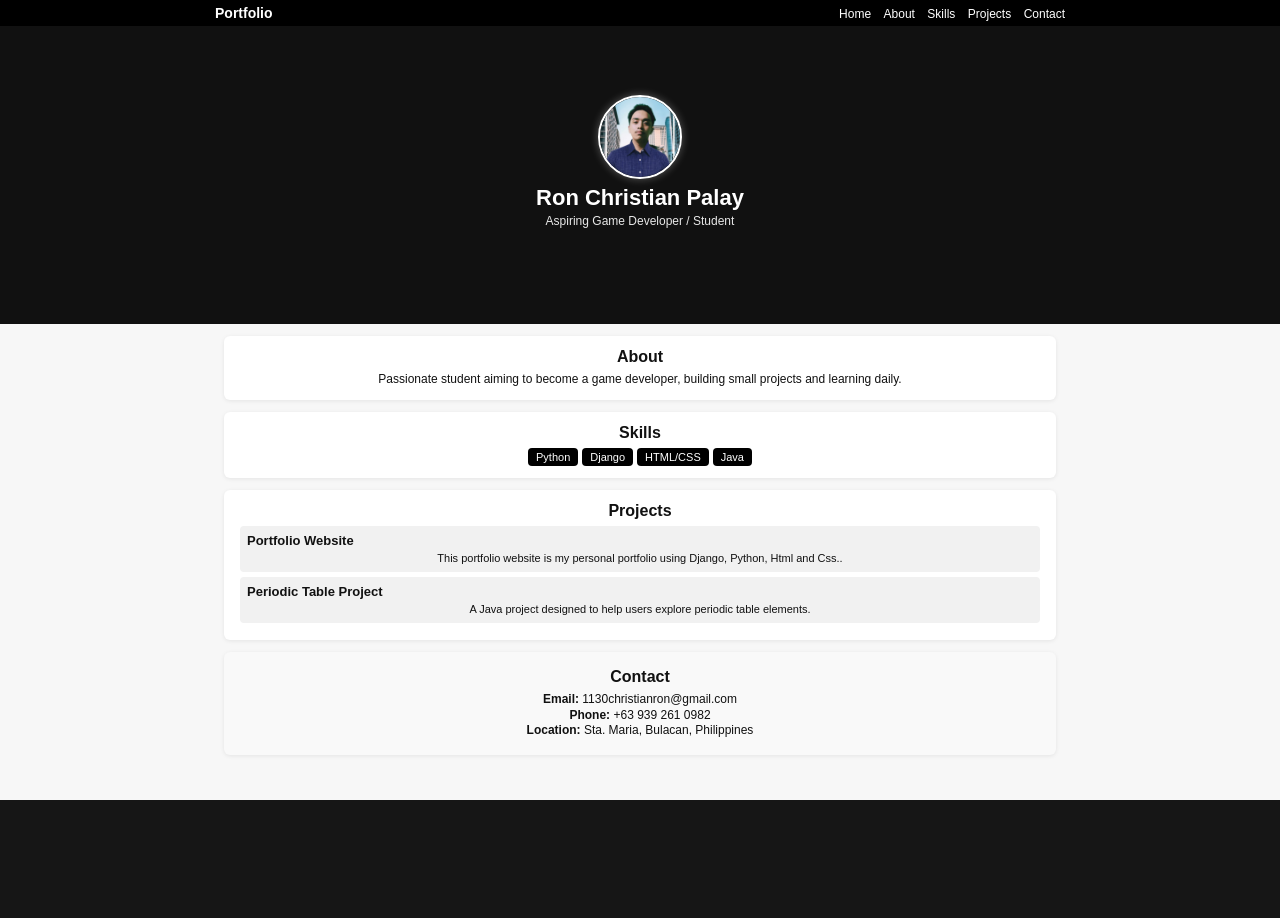
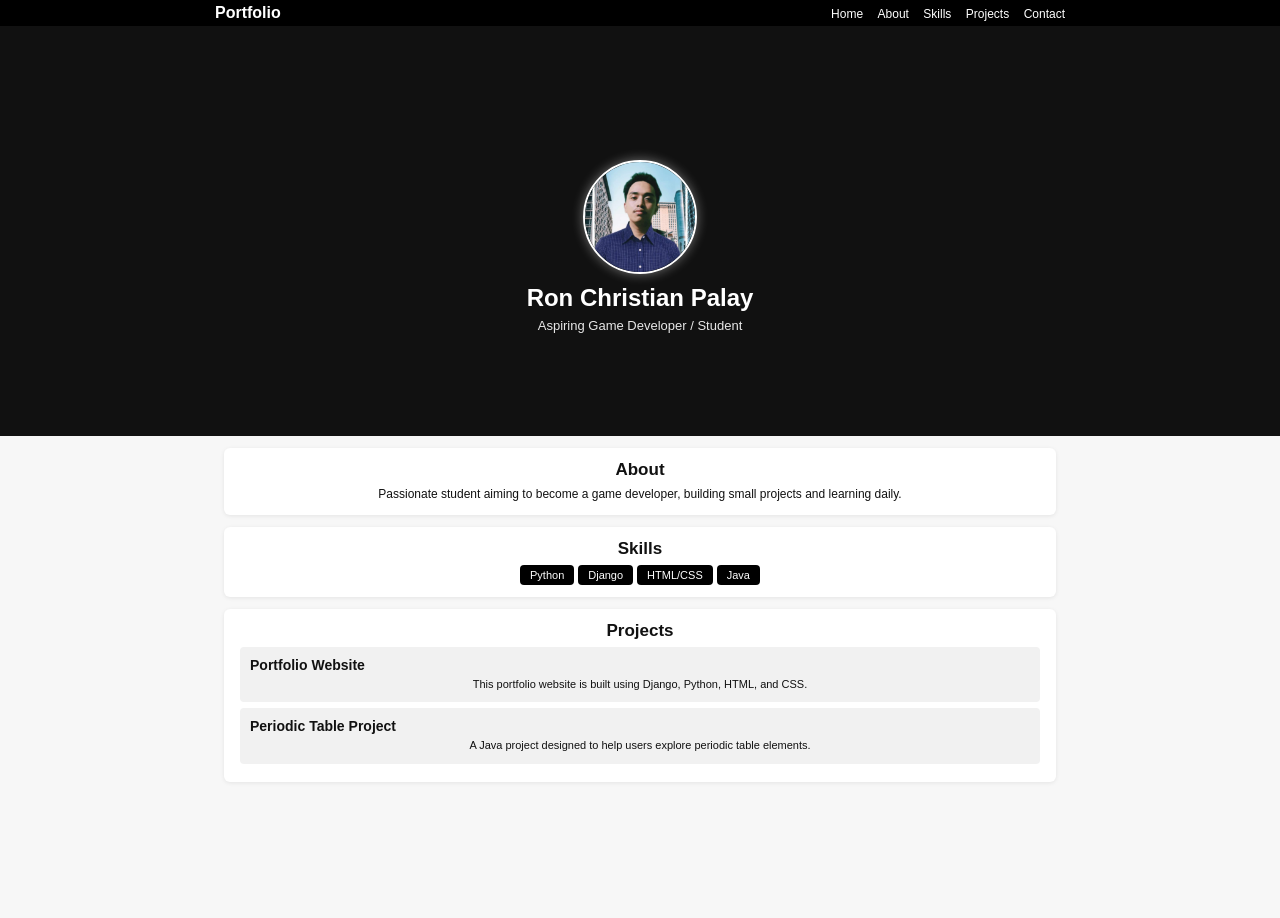
Before and after one commit to 1130christianron-art/palayportfolio, a Django app: page / in a window 1280 px wide. Before the commit the page ends 800 px from the top, so only its background shows below. Run offline with Django 5.2, Linux system fonts and the light colour scheme.

Commit message:
Update Home page picture

```diff
--- a/myapp/templates/home.html
+++ b/myapp/templates/home.html
@@ -4,7 +4,7 @@
 <head>
     <meta charset="UTF-8">
     <meta name="viewport" content="width=device-width, initial-scale=1.0">
-    <title> Portfolio</title>
+    <title>Portfolio</title>
 
     <style>
         body {
@@ -15,18 +15,18 @@
             scroll-behavior: smooth;
         }
 
-
+        /* PROFILE PHOTO */
         .profile-photo {
-            width: 80px;
-            height: 80px;
+            width: 110px;
+            height: 110px;
             border-radius: 50%;
             object-fit: cover;
             border: 2px solid #fff;
-            margin-bottom: 6px;
-            box-shadow: 0 0 8px rgba(255,255,255,0.3);
+            margin-bottom: 10px;
+            box-shadow: 0 0 12px rgba(255,255,255,0.4);
         }
 
-
+        /* FADE ANIMATION */
         .fade {
             opacity: 0;
             transform: translateY(6px);
@@ -37,7 +37,7 @@
             transform: translateY(0);
         }
 
-
+        /* NAVBAR */
         nav {
             background: #000;
             padding: 4px 0;
@@ -59,13 +59,13 @@
 
         .logo {
             color: #fff;
-            font-size: 14px;
+            font-size: 16px;
             font-weight: 600;
         }
 
         .nav-links a {
             color: #fff;
-            margin-left: 8px;
+            margin-left: 10px;
             font-size: 12px;
             text-decoration: none;
             transition: 0.2s;
@@ -75,9 +75,9 @@
             color: #aaa;
         }
 
-
+        /* HERO SECTION */
         header {
-            height: 38vh;
+            height: 42vh;
             display: flex;
             flex-direction: column;
             justify-content: center;
@@ -85,21 +85,22 @@
             text-align: center;
             background: #111;
             color: white;
-            padding: 10px 15px;
+            padding: 20px;
+            padding-top: 80px;
         }
 
         header h1 {
-            font-size: 22px;
+            font-size: 24px;
             margin: 0;
         }
 
         header p {
-            font-size: 12px;
-            margin: 3px 0 0;
+            font-size: 13px;
+            margin: 5px 0 0;
             opacity: 0.9;
         }
 
-
+        /* SECTIONS */
         section {
             padding: 12px 16px;
             margin: 12px auto;
@@ -113,17 +114,17 @@
         h2 {
             text-align: center;
             margin: 0 0 6px;
-            font-size: 16px;
+            font-size: 17px;
         }
 
         p {
             margin: 0;
             font-size: 12px;
-            line-height: 1.3;
+            line-height: 1.4;
             text-align: center;
         }
 
-
+        /* SKILLS */
         .skill-box {
             display: flex;
             justify-content: center;
@@ -135,7 +136,7 @@
         .skill {
             background: #000;
             color: white;
-            padding: 3px 8px;
+            padding: 4px 10px;
             border-radius: 4px;
             font-size: 11px;
             transition: 0.2s;
@@ -145,12 +146,12 @@
             background: #444;
         }
 
-
+        /* PROJECTS */
         .project {
             background: #f1f1f1;
-            padding: 7px;
+            padding: 10px;
             border-radius: 4px;
-            margin: 5px 0;
+            margin: 6px 0;
             transition: 0.2s;
         }
 
@@ -159,24 +160,24 @@
         }
 
         .project h3 {
-            margin: 0 0 3px;
-            font-size: 13px;
+            margin: 0 0 4px;
+            font-size: 14px;
         }
 
         .project p {
             font-size: 11px;
         }
 
-
+        /* CONTACT */
         #contact {
-            background: #f9f9f9;
-            padding: 16px;
+            background: #fafafa;
+            padding: 18px;
         }
 
         .contact-info {
             text-align: center;
             font-size: 12px;
-            line-height: 1.5;
+            line-height: 1.6;
         }
 
         .contact-info a {
@@ -192,7 +193,7 @@
 
 <body>
 
-
+    <!-- NAVBAR -->
     <nav>
         <div class="nav-container">
             <div class="logo">Portfolio</div>
@@ -206,20 +207,20 @@
         </div>
     </nav>
 
-
+    <!-- HERO -->
     <header id="home">
         <img src="{% static 'portfolio/photo.jpg' %}" alt="Profile photo" class="profile-photo">
         <h1>Ron Christian Palay</h1>
         <p>Aspiring Game Developer / Student</p>
     </header>
 
-
+    <!-- ABOUT -->
     <section id="about" class="fade">
         <h2>About</h2>
         <p>Passionate student aiming to become a game developer, building small projects and learning daily.</p>
     </section>
 
-
+    <!-- SKILLS -->
     <section id="skills" class="fade">
         <h2>Skills</h2>
         <div class="skill-box">
@@ -230,39 +231,45 @@
         </div>
     </section>
 
-
+    <!-- PROJECTS -->
     <section id="projects" class="fade">
         <h2>Projects</h2>
         <div class="project">
             <h3>Portfolio Website</h3>
-            <p>This portfolio website is my personal portfolio using Django, Python, Html and Css..</p>
+            <p>This portfolio website is built using Django, Python, HTML, and CSS.</p>
         </div>
+
         <div class="project">
             <h3>Periodic Table Project</h3>
             <p>A Java project designed to help users explore periodic table elements.</p>
         </div>
     </section>
 
-
+    <!-- CONTACT -->
     <section id="contact" class="fade">
         <h2>Contact</h2>
         <div class="contact-info">
-            <p><strong>Email:</strong> <a href="mailto:1130christianron@gmail.com">1130christianron@gmail.com</a></p>
-            <p><strong>Phone:</strong> <a href="tel:+639392610982">+63 939 261 0982</a></p>
+            <p><strong>Email:</strong>
+                <a href="mailto:1130christianron@gmail.com">1130christianron@gmail.com</a>
+            </p>
+            <p><strong>Phone:</strong>
+                <a href="tel:+639392610982">+63 939 261 0982</a>
+            </p>
             <p><strong>Location:</strong> Sta. Maria, Bulacan, Philippines</p>
         </div>
     </section>
 
-
+    <!-- FADE SCRIPT -->
     <script>
         const fades = document.querySelectorAll('.fade');
-        const show = () => {
+        function show() {
             const trigger = window.innerHeight * 0.85;
             fades.forEach(el => {
-                if (el.getBoundingClientRect().top < trigger)
+                if (el.getBoundingClientRect().top < trigger) {
                     el.classList.add('visible');
+                }
             });
-        };
+        }
         window.addEventListener('scroll', show);
         window.addEventListener('load', show);
     </script>
```
